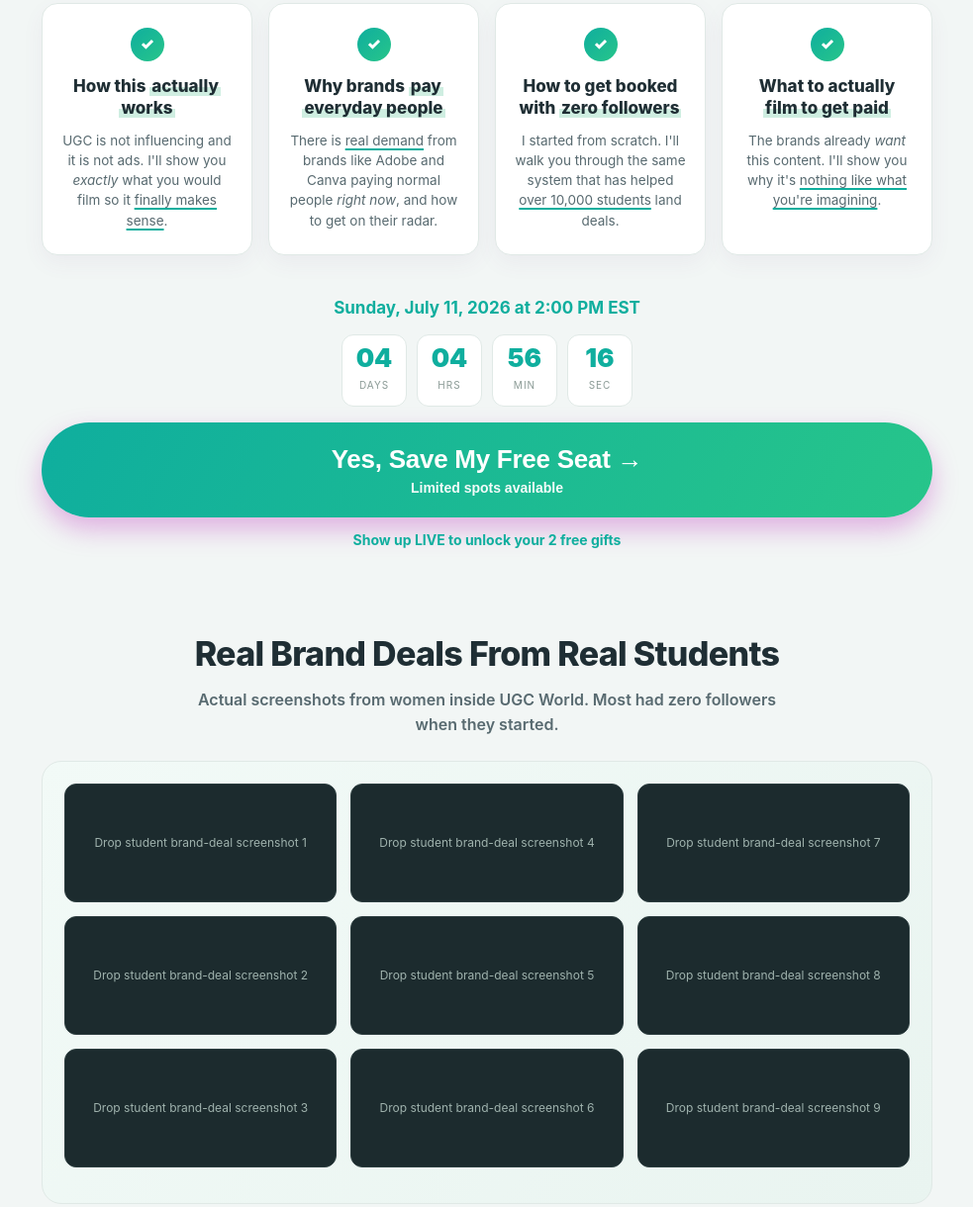
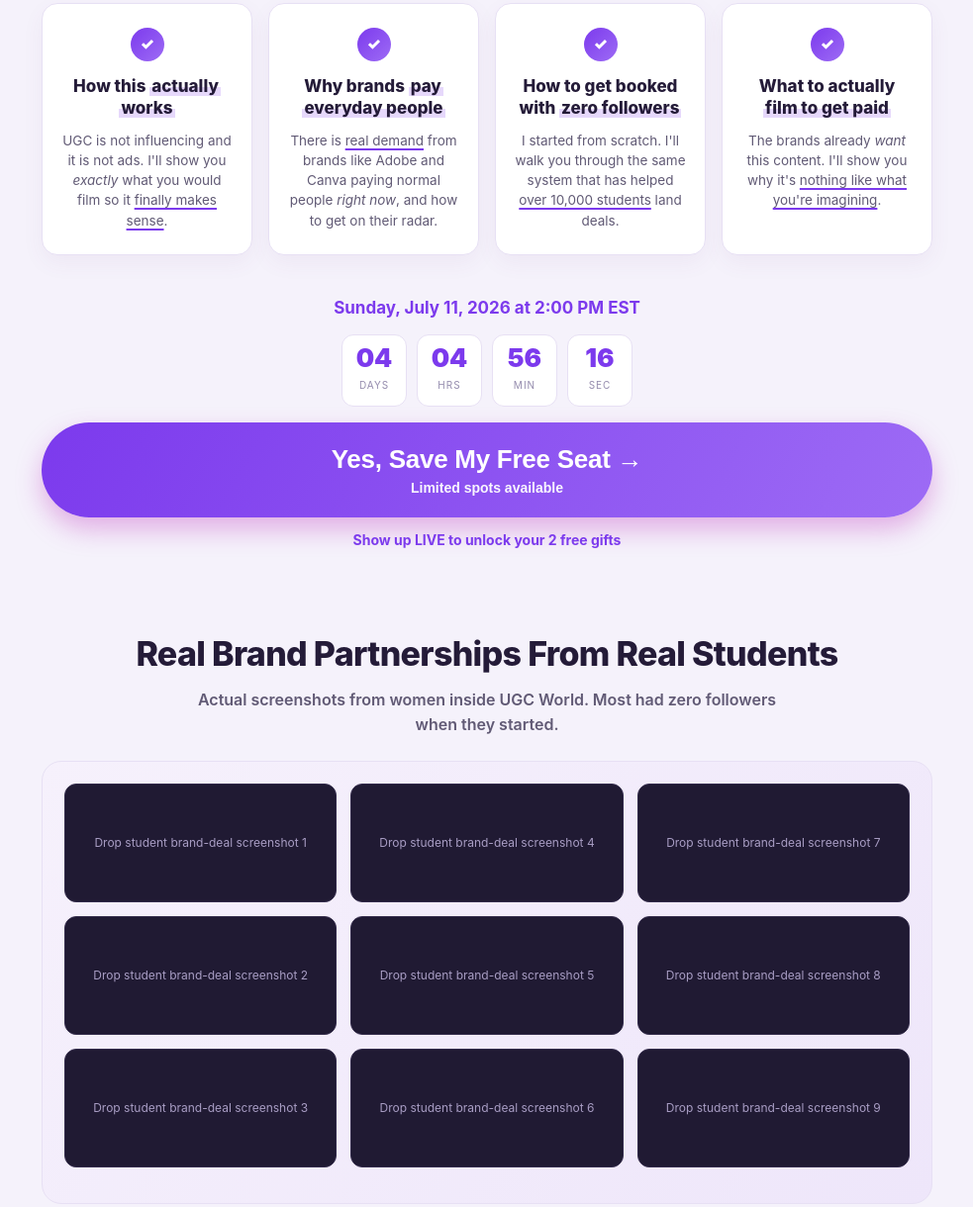
Before and after one commit to williamprodigy-netizen/ugcw-9to5-training, a plain HTML site: page index.html in a window 1280 px wide. Shown: the part 1265-2485 px from the top of the page at 99% size, without its empty margins (148-1131 px from the left). Drawn offline with Linux system fonts and the light colour scheme.

Commit message:
purple recolor + brand partnerships
Co-Authored-By: Claude Opus 4.8 (1M context) <noreply@anthropic.com>

```diff
--- a/index.html
+++ b/index.html
@@ -6,10 +6,10 @@
 <title>UGC World - Free Live Training</title>
 <style>
   :root{
-    --bg:#f2f6f5; --bg2:#fbfdfc; --card:#ffffff;
-    --ink:#1f2e34; --ink2:#586a70;
-    --mag:#0fae9e; --pink:#27c58a; --magdeep:#0b8378; --soft:#d3f0ea;
-    --marker:#cfeee1; --line:#e0e9e6; --grn:#1a9c8f;
+    --bg:#f5f2fb; --bg2:#fbf9ff; --card:#ffffff;
+    --ink:#241b38; --ink2:#615a75;
+    --mag:#7c3aed; --pink:#9d6bf5; --magdeep:#5b21b6; --soft:#e7defb;
+    --marker:#e6d8fb; --line:#e7e0f4; --grn:#1fae66;
     --serif:Georgia,"Times New Roman",serif;
   }
   *{box-sizing:border-box}
@@ -41,8 +41,8 @@
 
   .formhead{font-size:23px;font-weight:800;margin:0 auto 16px;max-width:520px;line-height:1.25}
   .form{max-width:620px;margin:0 auto}
-  .form input{width:100%;border:1px solid #d3e0dc;background:#fff;border-radius:14px;padding:17px 20px;font-size:16px;color:var(--ink);margin-bottom:13px;font-family:inherit}
-  .form input::placeholder{color:#94a5a0}
+  .form input{width:100%;border:1px solid #ddd4ee;background:#fff;border-radius:14px;padding:17px 20px;font-size:16px;color:var(--ink);margin-bottom:13px;font-family:inherit}
+  .form input::placeholder{color:#9c92b5}
   .cta{width:100%;border:0;cursor:pointer;background:linear-gradient(120deg,var(--mag),var(--pink));color:#fff;border-radius:60px;
     padding:22px;box-shadow:0 12px 26px rgba(193,62,193,.38);transition:transform .08s}
   .cta:active{transform:translateY(3px)}
@@ -72,16 +72,16 @@
   .cd{display:flex;justify-content:center;flex-wrap:wrap;gap:10px;margin-bottom:16px}
   .cd .u{background:#fff;border:1px solid var(--line);border-radius:12px;padding:10px 4px;min-width:66px}
   .cd .u b{display:block;font-size:26px;font-weight:900;color:var(--mag);line-height:1}
-  .cd .u small{font-size:10px;color:#8a9a95;letter-spacing:.1em;text-transform:uppercase}
+  .cd .u small{font-size:10px;color:#948bad;letter-spacing:.1em;text-transform:uppercase}
   .ctablock .after{color:var(--mag);font-weight:700;font-size:14px;margin-top:12px}
 
   /* proof wall */
   .wall{padding:44px 0 10px;text-align:center}
   .wall h2{font-size:34px;font-weight:800;letter-spacing:-.02em;margin:0 0 8px}
   .wall .subh{font-size:16px;color:var(--ink2);max-width:600px;margin:0 auto 24px;font-weight:600}
-  .pgrid{columns:3;column-gap:14px;padding:22px;background:linear-gradient(135deg,#f2faf7,#e9f4f0);border:1px solid var(--line);border-radius:20px}
-  .ptile{break-inside:avoid;margin-bottom:14px;border-radius:12px;overflow:hidden;background:#1c2b2e;color:#9fb2ad;
-    font-size:12px;min-height:120px;display:grid;place-items:center;text-align:center;padding:16px;border:1px solid #2c3d3f}
+  .pgrid{columns:3;column-gap:14px;padding:22px;background:linear-gradient(135deg,#f6f1fc,#eee6fa);border:1px solid var(--line);border-radius:20px}
+  .ptile{break-inside:avoid;margin-bottom:14px;border-radius:12px;overflow:hidden;background:#201a33;color:#a89dc4;
+    font-size:12px;min-height:120px;display:grid;place-items:center;text-align:center;padding:16px;border:1px solid #322a4a}
   .ptile img{width:100%;display:block}
   .walltag{display:inline-block;margin-top:18px;background:var(--soft);color:var(--magdeep);font-weight:800;font-size:13px;border-radius:30px;padding:8px 18px}
 
@@ -134,7 +134,7 @@ const CONFIG = {
 
   eyebrow:     "100% Free LIVE Training:",
   revealLine:  "New 2026 Creator Opportunity Reveals:",
-  headline:    "How Busy 9-5 Workers Are Adding An Extra {$3-10K/Month} In Brand Deals",
+  headline:    "How Busy 9-5 Workers Are Adding An Extra {$3-10K/Month} In Brand Partnerships",
   subhead:     "Gloria went from $14/hr at Walmart to six figures a year filming simple content for brands like Adobe and Canva. On this free live training she breaks down the exact system to build a second income on the side of your job, with no following and no experience.",
   benefits:    ["No followers needed", "No experience needed", "Just your phone"],
   eventDate:   "Sunday, July 11, 2026 at 2:00 PM EST",
@@ -145,7 +145,7 @@ const CONFIG = {
   ctaSub:      "Show up LIVE to unlock your free gifts",
   finePrint:   "Live on *Sunday, July 11 at 2:00 PM EST*. No replay. The free gifts are for live attendees only.",
 
-  miniProofCap:"1,000+ students trained. Real, verified brand deals.",
+  miniProofCap:"1,000+ students trained. Real, verified brand partnerships.",
 
   learnHeading:"Here's {Everything} You'll Learn On The Training:",
   cards: [
@@ -160,7 +160,7 @@ const CONFIG = {
   cta2After:   "Show up LIVE to unlock your 2 free gifts",
 
   /* ---- SOCIAL PROOF SCREENSHOT WALL (student brand deals) ---- */
-  proofHeading:"Real Brand Deals From Real Students",
+  proofHeading:"Real Brand Partnerships From Real Students",
   proofSub:    "Actual screenshots from women inside UGC World. Most had zero followers when they started.",
   proofImages: ["","","","","","","","",""],   // drop student brand-deal screenshots here (empty = placeholder tiles)
   proofTag:    "Hundreds more on the results page",
@@ -168,7 +168,7 @@ const CONFIG = {
   /* ---- FREE GIFTS ---- */
   giftHeading: "Show Up Live And Get These {2 Free Gifts}",
   gifts: [
-    { tag:"FREE GIFT #1", title:"My Exact Brand Outreach Script", body:"The word-for-word script I used to land my first paid deal. The same one that's helped students get their first paid brand deal in a single week." },
+    { tag:"FREE GIFT #1", title:"My Exact Brand Outreach Script", body:"The word-for-word script I used to land my first paid partnership. The same one that's helped students get their first paid brand partnership in a single week." },
     { tag:"FREE GIFT #2", title:"A Free Plug-And-Play Portfolio", body:"A done-for-you portfolio template you copy, fill in, and send to brands the same day. The exact format that gets creators booked with no following." },
   ],
   onlyLive:    "Both free gifts are for live attendees only.",
```
